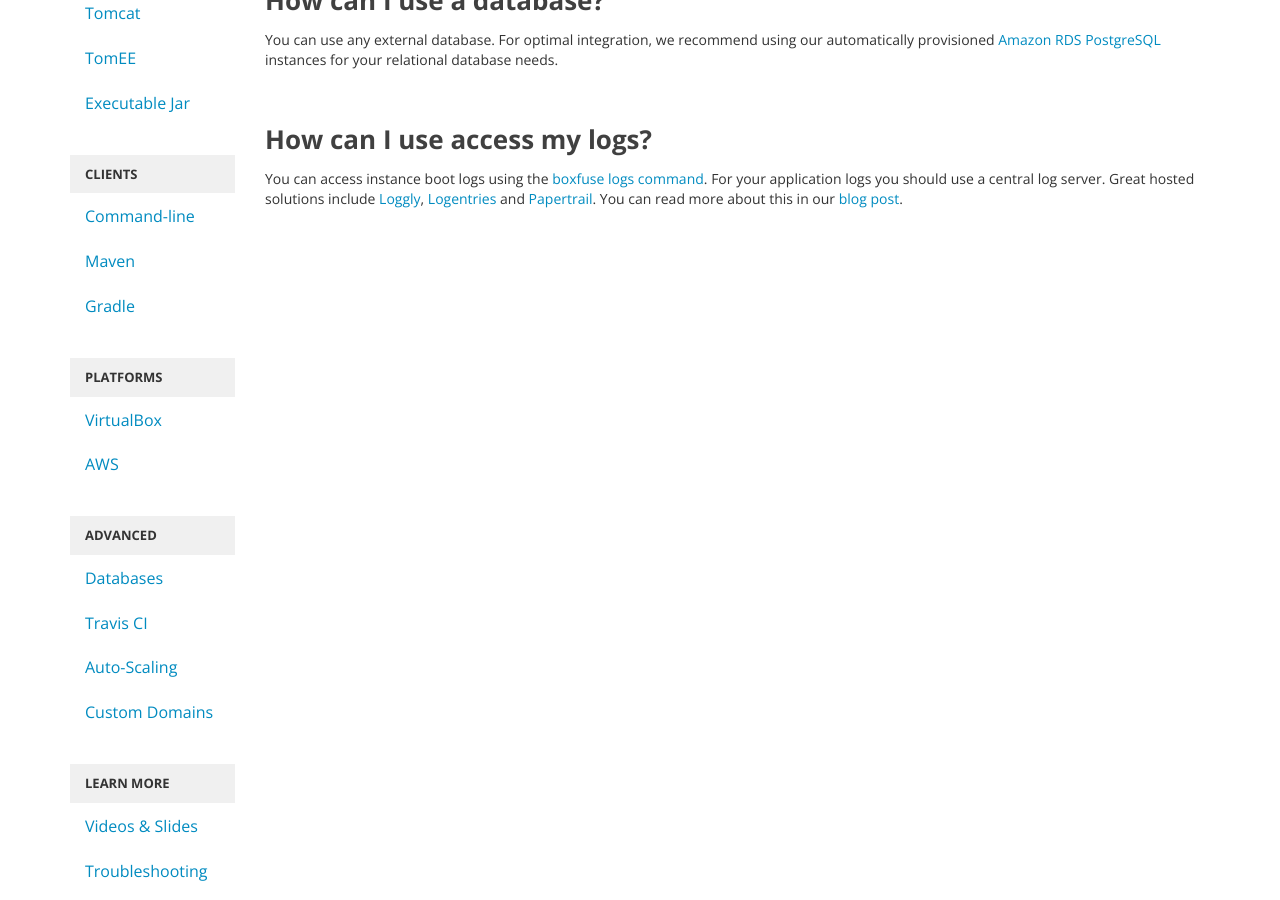
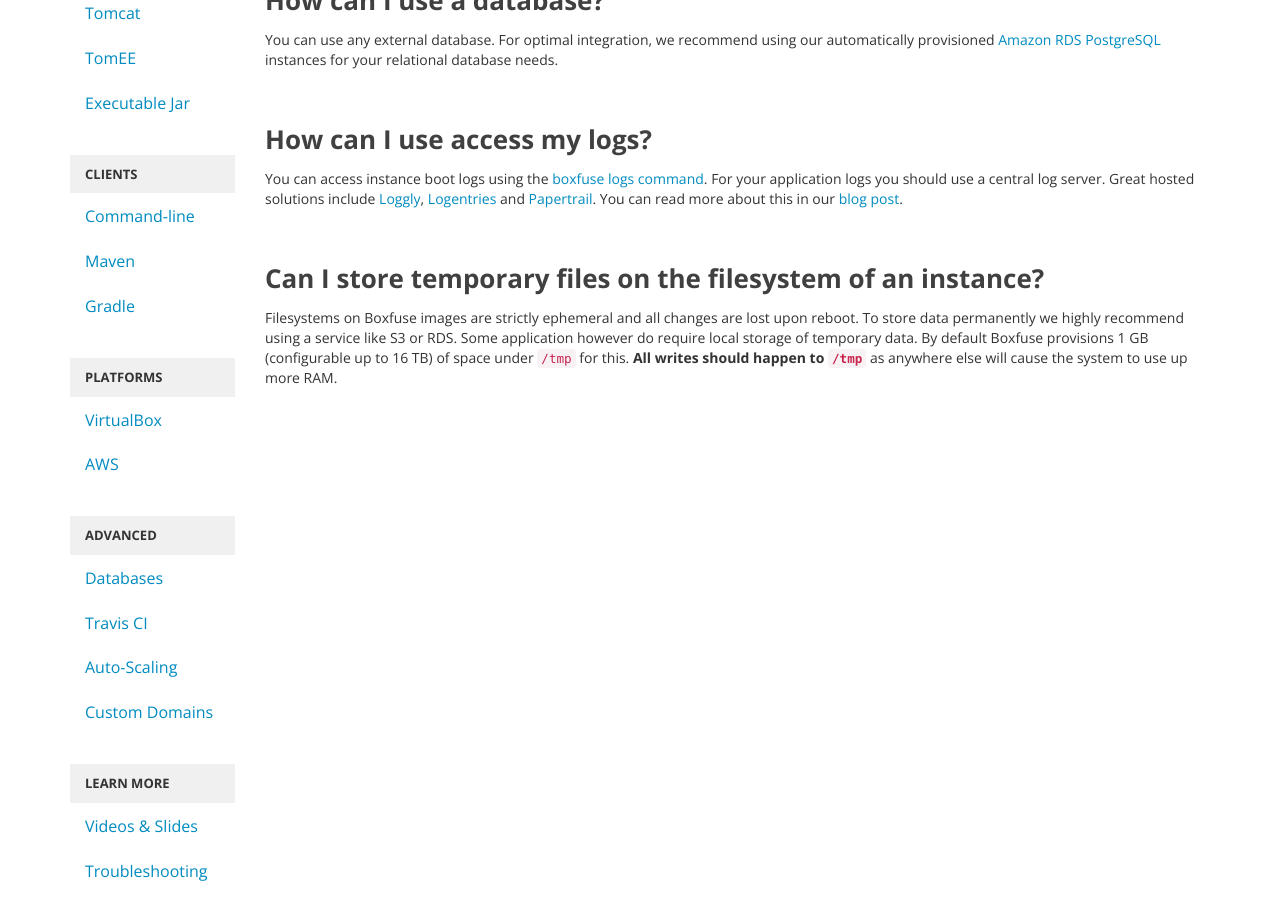
Before and after one commit to flyway/boxfuse.com, a Jekyll site: the page built from docs/faq.html, in a window 1280 px wide and 900 px high, scrolled down 504 px. Built offline with Jekyll 4.4.1, drawn with Linux system fonts in a browser that asks for light colours.

Commit message:
Added tmp FAQ entry

```diff
--- a/docs/faq.html
+++ b/docs/faq.html
@@ -25,6 +25,13 @@ subtitle: 'FAQ'
         application logs you should use a central log server. Great hosted solutions include <a href="https://www.loggly.com/">Loggly</a>,
         <a href="https://logentries.com/">Logentries</a> and <a href="https://papertrailapp.com/">Papertrail</a>. You can read more about this in our <a href="/blog/logging-cloudnative">blog post</a>.</p>
 
+    <h2 id="tmp">Can I store temporary files on the filesystem of an instance?</h2>
+
+    <p>Filesystems on Boxfuse images are strictly ephemeral and all changes are lost upon reboot. To store data permanently we highly
+    recommend using a service like S3 or RDS. Some application however do require local storage of temporary data. By default
+    Boxfuse provisions 1 GB (configurable up to 16 TB) of space under <code>/tmp</code> for this. <strong>All writes should happen
+    to <code>/tmp</code></strong> as anywhere else will cause the system to use up more RAM.</p>
+
     <!--p class="next-steps">
         <a class="btn btn-primary" href="/docs/aws">AWS <i class="fa fa-arrow-right"></i></a>
     </p-->
```
